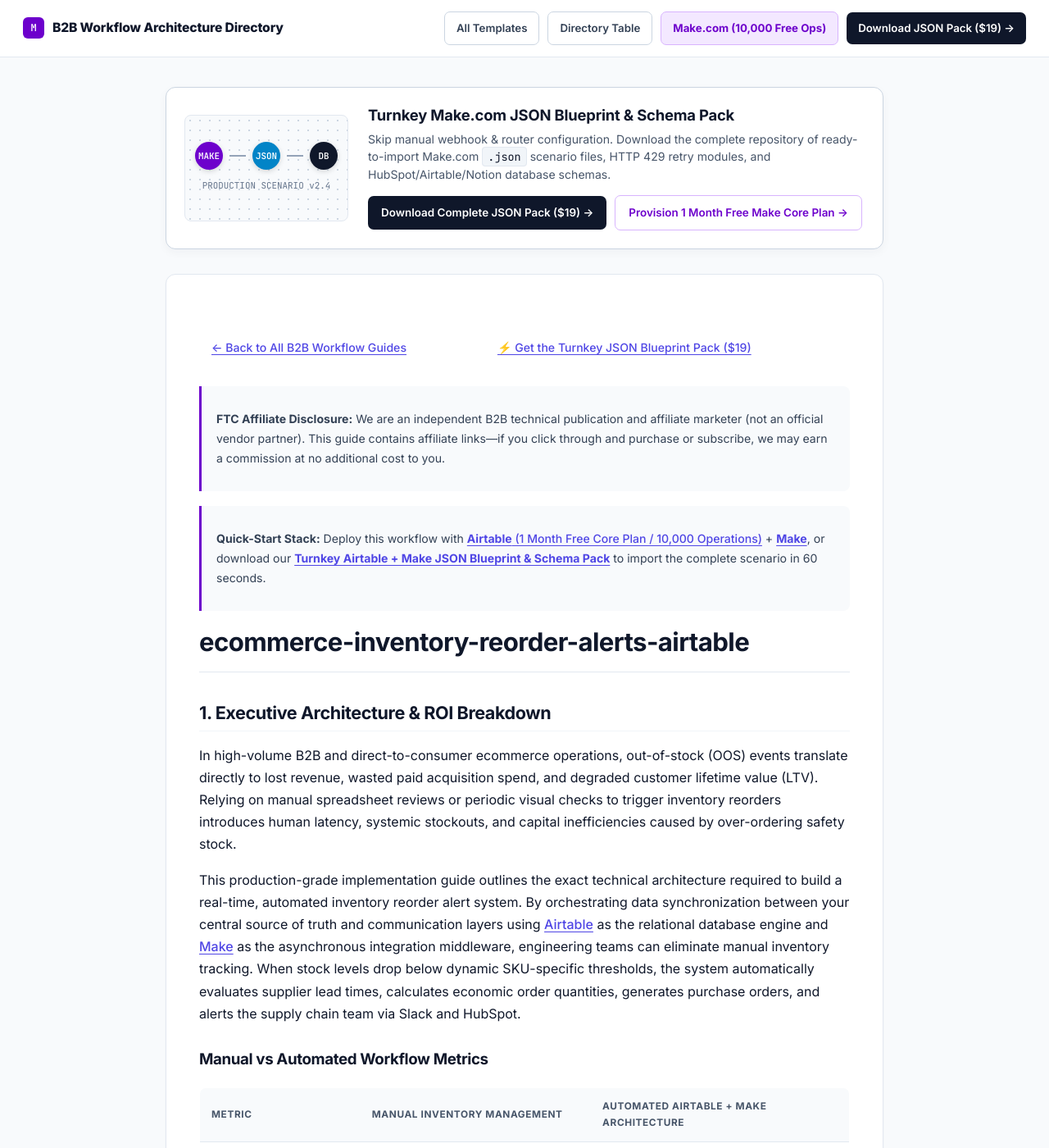
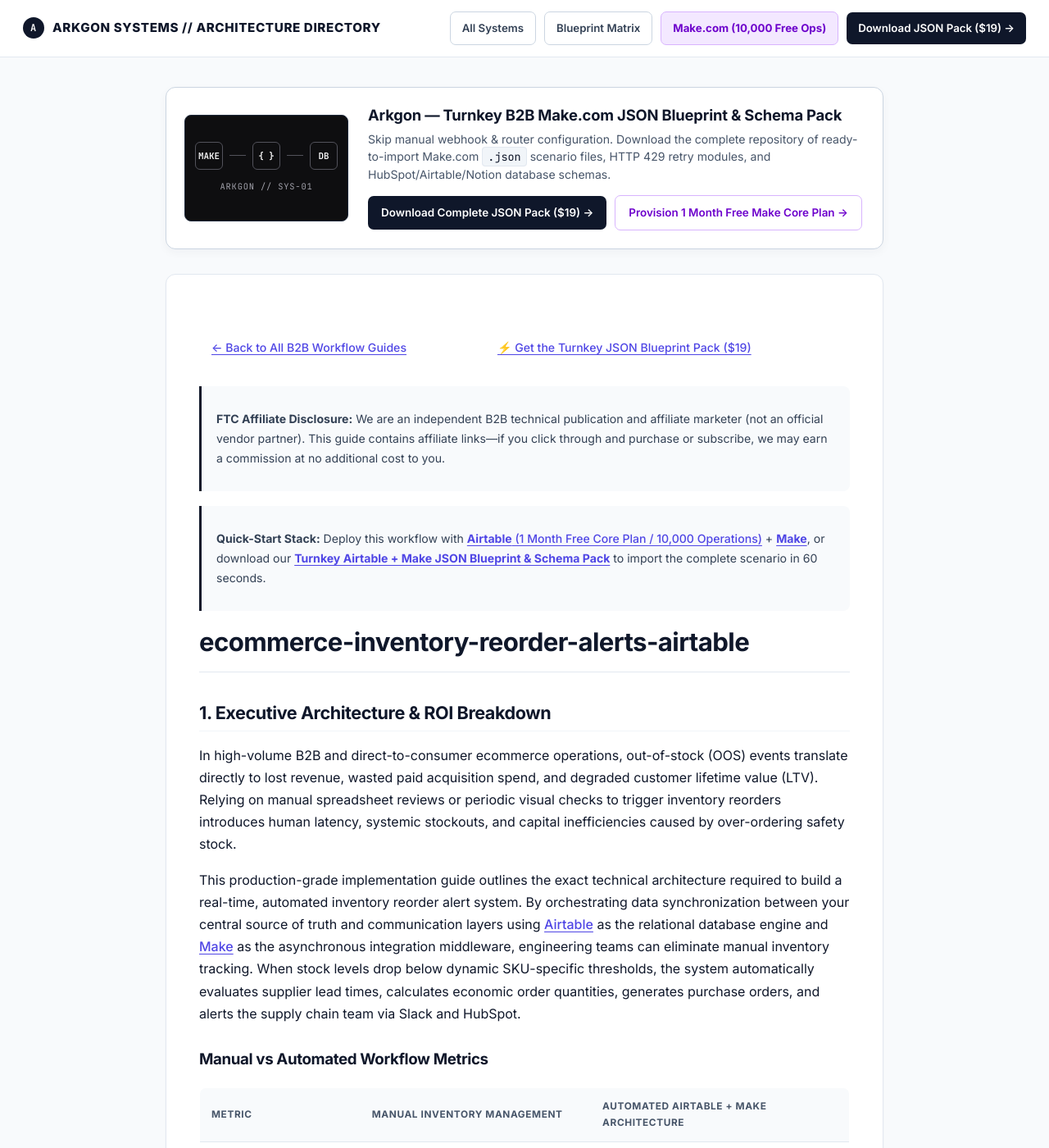
Before and after one commit to Arkgonsystems/b2b-workflow-guides, a Jekyll site: the page built from guides/Multi-SKU Low Inventory Reorder Forecasting System.md, in a window 1280 px wide and 1400 px high. Shown: the whole window at 82% size. Built offline with Jekyll 4.4.1, drawn with Linux system fonts in a browser that asks for light colours; our own code applies the rules of GitHub Pages for plain Markdown files.

Commit message:
Publish Arkgon Systems documentation layout

```diff
--- a/_layouts/default.html
+++ b/_layouts/default.html
@@ -3,15 +3,15 @@
 <head>
 <meta charset="UTF-8">
 <meta name="viewport" content="width=device-width, initial-scale=1.0">
-<title>{{ page.title | default: "B2B Workflow Architecture Directory" }}</title>
+<title>{{ page.title | default: "Arkgon Systems // B2B Workflow Architecture Directory" }}</title>
 <link rel="preconnect" href="https://fonts.googleapis.com">
 <link href="https://fonts.googleapis.com/css2?family=Inter:wght@400;500;600;700;800&family=JetBrains+Mono:wght@400;500;600&display=swap" rel="stylesheet">
 <style>
 *{box-sizing:border-box;}
 body{margin:0;font-family:"Inter",-apple-system,BlinkMacSystemFont,sans-serif;background:#f8fafc;color:#0f172a;line-height:1.7;-webkit-font-smoothing:antialiased;}
 .topbar{position:sticky;top:0;z-index:50;background:rgba(255,255,255,0.95);backdrop-filter:blur(10px);border-bottom:1px solid #e2e8f0;padding:14px 28px;display:flex;align-items:center;justify-content:space-between;flex-wrap:wrap;gap:12px;}
-.brand{font-weight:800;font-size:0.98rem;color:#0f172a;text-decoration:none;display:flex;align-items:center;gap:10px;letter-spacing:-0.01em;}
-.brand-icon{width:26px;height:26px;background:#6d00cc;border-radius:6px;display:inline-flex;align-items:center;justify-content:center;color:#fff;font-family:"JetBrains Mono",monospace;font-size:0.75rem;font-weight:700;}
+.brand{font-weight:800;font-size:0.95rem;color:#0f172a;text-decoration:none;display:flex;align-items:center;gap:10px;letter-spacing:0.04em;}
+.brand-icon{width:26px;height:26px;background:#0f172a;border-radius:50%;display:inline-flex;align-items:center;justify-content:center;color:#fff;font-family:"JetBrains Mono",monospace;font-size:0.75rem;font-weight:700;}
 .nav-actions{display:flex;gap:10px;align-items:center;flex-wrap:wrap;}
 .nav-btn{padding:8px 14px;border-radius:7px;font-size:0.83rem;font-weight:600;text-decoration:none;transition:all 0.15s;}
 .nav-btn.ghost{color:#334155;border:1px solid #cbd5e1;background:#ffffff;}
@@ -22,10 +22,10 @@
 .container{max-width:920px;margin:0 auto;padding:36px 22px 80px;}
 .blueprint-banner{display:grid;grid-template-columns:200px 1fr;gap:24px;background:#ffffff;border:1px solid #cbd5e1;border-radius:12px;padding:22px;margin-bottom:30px;align-items:center;box-shadow:0 4px 12px rgba(15,23,42,0.04);}
 @media(max-width:680px){.blueprint-banner{grid-template-columns:1fr;}}
-.node-preview{height:130px;border-radius:8px;background-color:#f8fafc;background-image:radial-gradient(#cbd5e1 1px,transparent 1px);background-size:12px 12px;border:1px solid #e2e8f0;display:flex;flex-direction:column;align-items:center;justify-content:center;padding:12px;}
+.node-preview{height:130px;border-radius:8px;background-color:#0e0e10;border:1px solid #1e293b;display:flex;flex-direction:column;align-items:center;justify-content:center;padding:12px;color:#e5e5e5;}
 .node-dots{display:flex;align-items:center;gap:8px;}
-.n-circle{width:34px;height:34px;border-radius:50%;display:flex;align-items:center;justify-content:center;color:#fff;font-family:"JetBrains Mono",monospace;font-size:0.68rem;font-weight:700;box-shadow:0 2px 6px rgba(0,0,0,0.15);}
-.n-line{width:20px;height:2px;background:#94a3b8;}
+.n-circle{width:34px;height:34px;border-radius:6px;border:1px solid #52525b;display:flex;align-items:center;justify-content:center;color:#fff;font-family:"JetBrains Mono",monospace;font-size:0.68rem;font-weight:600;}
+.n-line{width:20px;height:1px;background:#52525b;}
 .blueprint-info h3{margin:0 0 6px;font-size:1.15rem;color:#0f172a;letter-spacing:-0.01em;}
 .blueprint-info p{margin:0 0 14px;font-size:0.88rem;color:#475569;line-height:1.55;}
 .cta-row{display:flex;gap:10px;flex-wrap:wrap;align-items:center;}
@@ -39,7 +39,7 @@
 h2{font-size:1.35rem;color:#0f172a;border-bottom:1px solid #f1f5f9;padding-bottom:8px;}
 a{color:#4f46e5;text-decoration:underline;text-underline-offset:3px;font-weight:500;}
 a:hover{color:#3730a3;}
-blockquote{margin:18px 0;padding:14px 18px;background:#f8fafc;border-left:3px solid #6d00cc;border-radius:0 8px 8px 0;color:#334155;font-size:0.88rem;}
+blockquote{margin:18px 0;padding:14px 18px;background:#f8fafc;border-left:3px solid #0f172a;border-radius:0 8px 8px 0;color:#334155;font-size:0.88rem;}
 pre,code{font-family:"JetBrains Mono",monospace;font-size:0.84rem;}
 code{background:#f1f5f9;color:#0f172a;padding:2px 6px;border-radius:4px;border:1px solid #e2e8f0;}
 pre{background:#0f172a;color:#f8fafc;padding:18px;border-radius:8px;overflow-x:auto;border:1px solid #1e293b;}
@@ -52,10 +52,10 @@
 </head>
 <body>
 <header class="topbar">
-  <a class="brand" href="https://loudplatypus6-blip.github.io/b2b-workflow-guides/"><span class="brand-icon">M</span> B2B Workflow Architecture Directory</a>
+  <a class="brand" href="https://arkgonsystems.github.io/b2b-workflow-guides/"><span class="brand-icon">A</span> ARKGON SYSTEMS // ARCHITECTURE DIRECTORY</a>
   <div class="nav-actions">
-    <a class="nav-btn ghost" href="https://loudplatypus6-blip.github.io/b2b-workflow-guides/">All Templates</a>
-    <a class="nav-btn ghost" href="https://loudplatypus6-blip.github.io/b2b-workflow-guides/blueprints.html">Directory Table</a>
+    <a class="nav-btn ghost" href="https://arkgonsystems.github.io/b2b-workflow-guides/">All Systems</a>
+    <a class="nav-btn ghost" href="https://arkgonsystems.github.io/b2b-workflow-guides/blueprints.html">Blueprint Matrix</a>
     <a class="nav-btn make" href="https://www.make.com/en/register?pc=b2bworkflow" target="_blank" rel="noopener">Make.com (10,000 Free Ops)</a>
     <a class="nav-btn primary" href="https://platypusprime.gumroad.com/l/dncmng" target="_blank" rel="noopener">Download JSON Pack ($19) &rarr;</a>
   </div>
@@ -64,16 +64,16 @@
   <section class="blueprint-banner">
     <div class="node-preview">
       <div class="node-dots">
-        <div class="n-circle" style="background:#6d00cc;">MAKE</div>
+        <div class="n-circle">MAKE</div>
         <div class="n-line"></div>
-        <div class="n-circle" style="background:#0284c7;">JSON</div>
+        <div class="n-circle">{ }</div>
         <div class="n-line"></div>
-        <div class="n-circle" style="background:#0f172a;">DB</div>
+        <div class="n-circle">DB</div>
       </div>
-      <div style="font-family:'JetBrains Mono',monospace;font-size:0.68rem;color:#64748b;margin-top:10px;">PRODUCTION SCENARIO v2.4</div>
+      <div style="font-family:'JetBrains Mono',monospace;font-size:0.65rem;color:#a1a1aa;margin-top:12px;letter-spacing:0.08em;">ARKGON // SYS-01</div>
     </div>
     <div class="blueprint-info">
-      <h3>Turnkey Make.com JSON Blueprint &amp; Schema Pack</h3>
+      <h3>Arkgon — Turnkey B2B Make.com JSON Blueprint &amp; Schema Pack</h3>
       <p>Skip manual webhook &amp; router configuration. Download the complete repository of ready-to-import Make.com <code>.json</code> scenario files, HTTP 429 retry modules, and HubSpot/Airtable/Notion database schemas.</p>
       <div class="cta-row">
         <a class="btn-dark" href="https://platypusprime.gumroad.com/l/dncmng" target="_blank" rel="noopener">Download Complete JSON Pack ($19) &rarr;</a>
```
